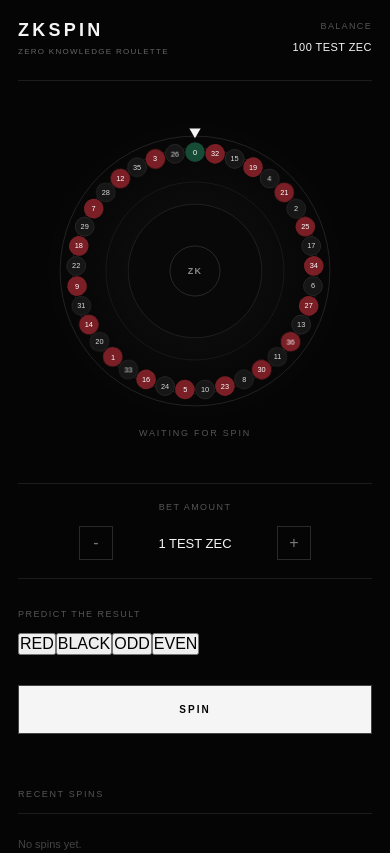
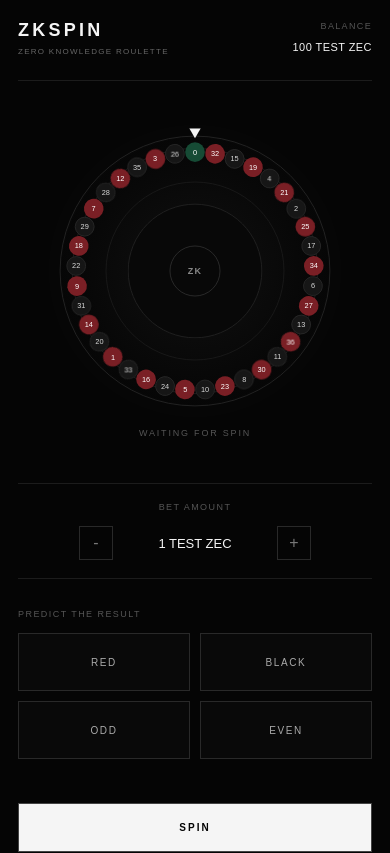
Before and after one commit to justneverminding/ZKSpin, a Next.js app: page / in a window 390 px wide. Shown: the top 853 px of the page. Built offline with nearby package versions, Linux system fonts and the light colour scheme.

Commit message:
Restore simple bet layout

```diff
--- a/app/globals.css
+++ b/app/globals.css
@@ -567,3 +567,33 @@ button {
     grid-template-columns: repeat(7, 1fr);
   }
 }
+/* Simple Bet Options */
+
+.simple-bet-options {
+  display: grid;
+  grid-template-columns: repeat(4, 1fr);
+  gap: 10px;
+  margin: 14px 0;
+}
+
+.simple-bet-options button {
+  height: 58px;
+  border: 1px solid #292929;
+  background: #090909;
+  color: #aaa;
+  font-size: 10px;
+  letter-spacing: 0.16em;
+  cursor: pointer;
+  transition: 0.2s ease;
+}
+
+.simple-bet-options button:hover {
+  border-color: #555;
+  color: #fff;
+}
+
+@media (max-width: 600px) {
+  .simple-bet-options {
+    grid-template-columns: repeat(2, 1fr);
+  }
+}
```
